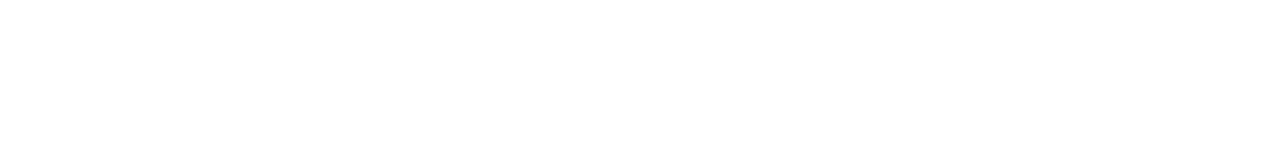
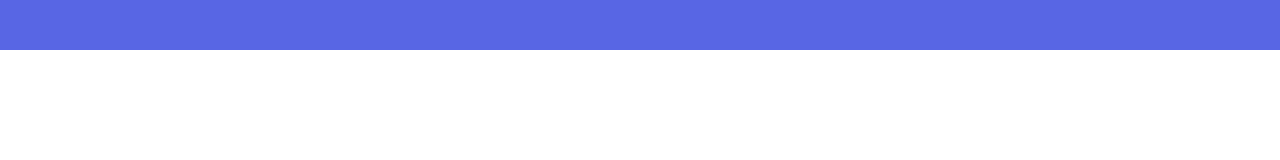
Before and after one commit to mauroanastasi/htmlcss-dropbox, a plain HTML site: page index.html in a window 1280 px wide. Drawn offline with Linux system fonts and the light colour scheme.

Commit message:
[UPD] struttura header

```diff
--- a/css/style.css
+++ b/css/style.css
@@ -0,0 +1,24 @@
+*{
+    margin: 0;
+    padding: 0;
+    box-sizing: border-box;
+}
+
+header{
+    background-color: #5866e4;
+}
+
+.header-container{
+    display: flex;
+}
+
+.h-col-right{
+    width: 50%;
+    height: 50px;
+
+}
+
+.h-col-left{
+    width: 50%;
+    height: 50px;
+}
--- a/index.html
+++ b/index.html
@@ -7,9 +7,22 @@
     <link rel="stylesheet" href="./css/style.css">
 </head>
 <body>
-    <header></header>
-    <main></main>
-    <footer></footer>
+    <!-- Intestazione -->
+    <header>
+        <div class="header-container">
+            <div class="h-col-right"></div>
+            <div class="h-col-left"></div>
+        </div>
+    </header>
+<!-- parte principale -->
+    <main>
+
+    </main>
+<!-- fondo pagina -->
+    <footer>
+
+
+    </footer>
 
 </body>
 </html>
```
